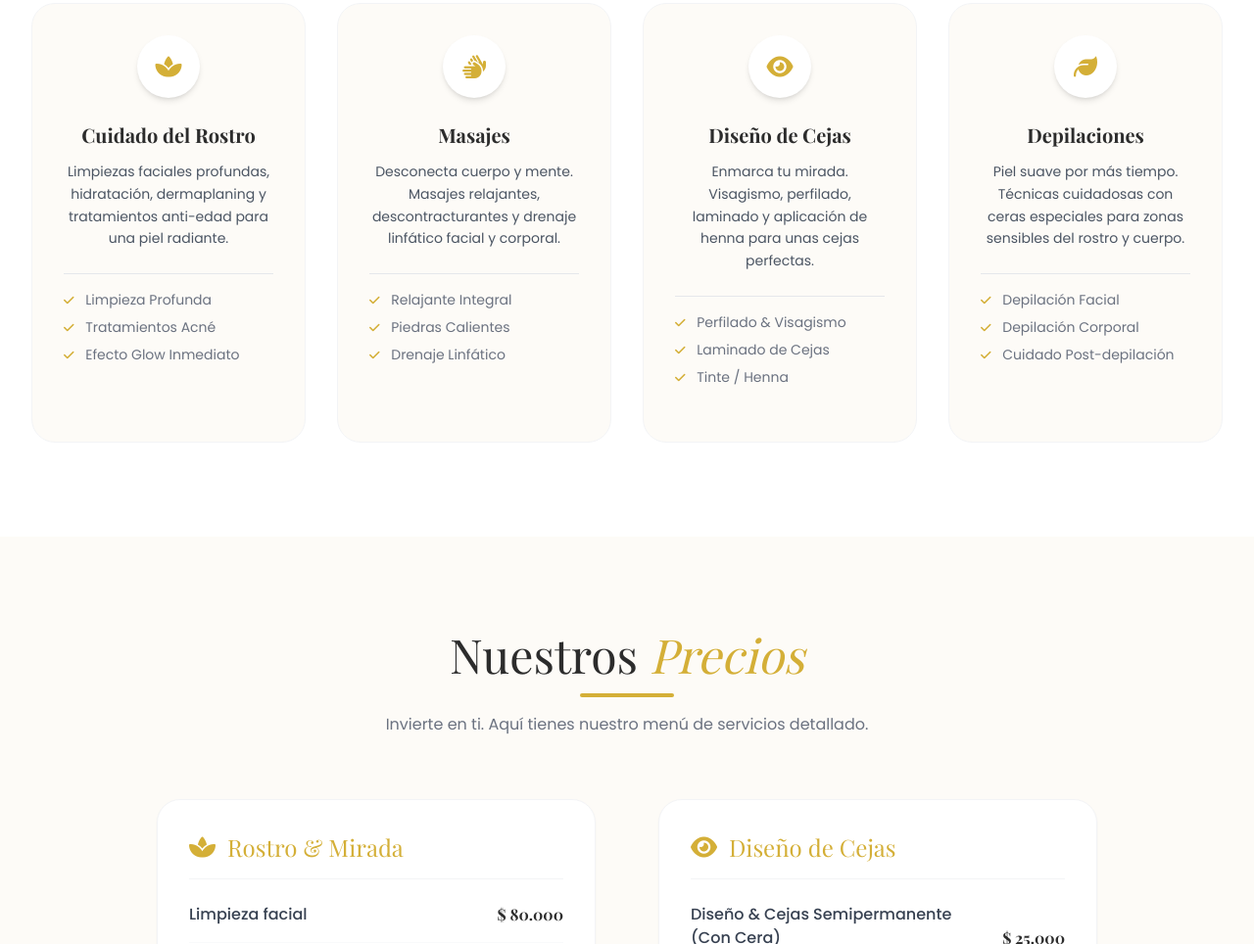
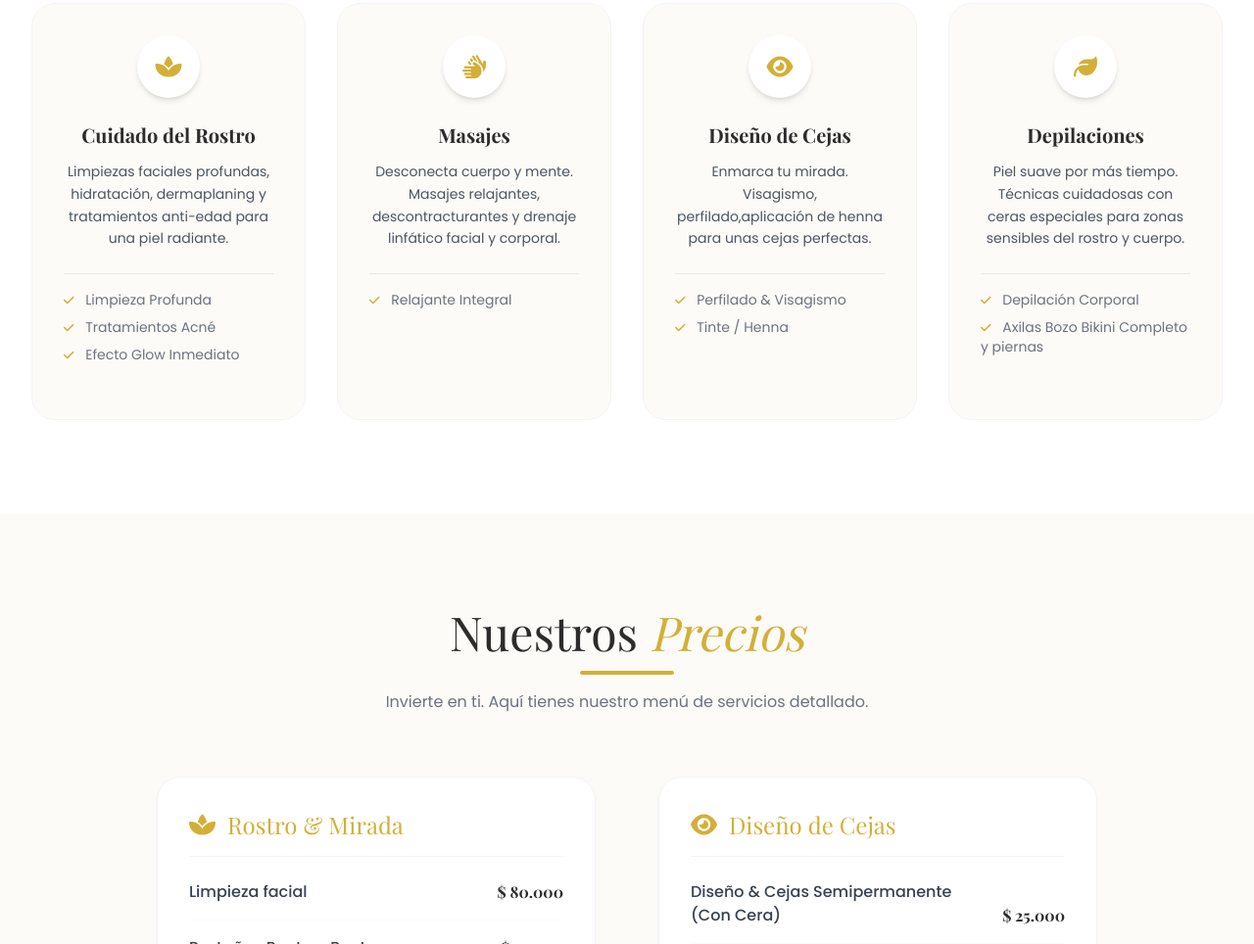
Before and after one commit to faridarias44-coder/mara-arias-glow-studio, a plain HTML site: page index.html in a window 1280 px wide. Shown: the part 1089-2053 px from the top of the page at 98% size. Drawn offline with nearby package versions, Linux system fonts and the light colour scheme; a web font is replaced by a local one.

```diff
--- a/index.html
+++ b/index.html
@@ -251,8 +251,8 @@
                     </p>
                     <ul class="text-left text-sm text-gray-500 space-y-2 mb-6 border-t border-gray-200 pt-4">
                         <li><i class="fas fa-check text-glow-primary mr-2 text-xs"></i> Relajante Integral</li>
-                        <li><i class="fas fa-check text-glow-primary mr-2 text-xs"></i> Piedras Calientes</li>
-                        <li><i class="fas fa-check text-glow-primary mr-2 text-xs"></i> Drenaje Linfático</li>
+
+
                     </ul>
                 </div>
 
@@ -263,11 +263,11 @@
                     </div>
                     <h3 class="font-serif text-xl font-bold mb-3 text-glow-dark">Diseño de Cejas</h3>
                     <p class="text-gray-600 text-sm mb-6 leading-relaxed">
-                        Enmarca tu mirada. Visagismo, perfilado, laminado y aplicación de henna para unas cejas perfectas.
+                        Enmarca tu mirada. Visagismo, perfilado,aplicación de henna para unas cejas perfectas.
                     </p>
                     <ul class="text-left text-sm text-gray-500 space-y-2 mb-6 border-t border-gray-200 pt-4">
                         <li><i class="fas fa-check text-glow-primary mr-2 text-xs"></i> Perfilado & Visagismo</li>
-                        <li><i class="fas fa-check text-glow-primary mr-2 text-xs"></i> Laminado de Cejas</li>
+
                         <li><i class="fas fa-check text-glow-primary mr-2 text-xs"></i> Tinte / Henna</li>
                     </ul>
                 </div>
@@ -282,9 +282,9 @@
                         Piel suave por más tiempo. Técnicas cuidadosas con ceras especiales para zonas sensibles del rostro y cuerpo.
                     </p>
                     <ul class="text-left text-sm text-gray-500 space-y-2 mb-6 border-t border-gray-200 pt-4">
-                        <li><i class="fas fa-check text-glow-primary mr-2 text-xs"></i> Depilación Facial</li>
                         <li><i class="fas fa-check text-glow-primary mr-2 text-xs"></i> Depilación Corporal</li>
-                        <li><i class="fas fa-check text-glow-primary mr-2 text-xs"></i> Cuidado Post-depilación</li>
+
+                        <li><i class="fas fa-check text-glow-primary mr-2 text-xs"></i> Axilas Bozo Bikini Completo y piernas</li>
                     </ul>
                 </div>
             </div>
```
